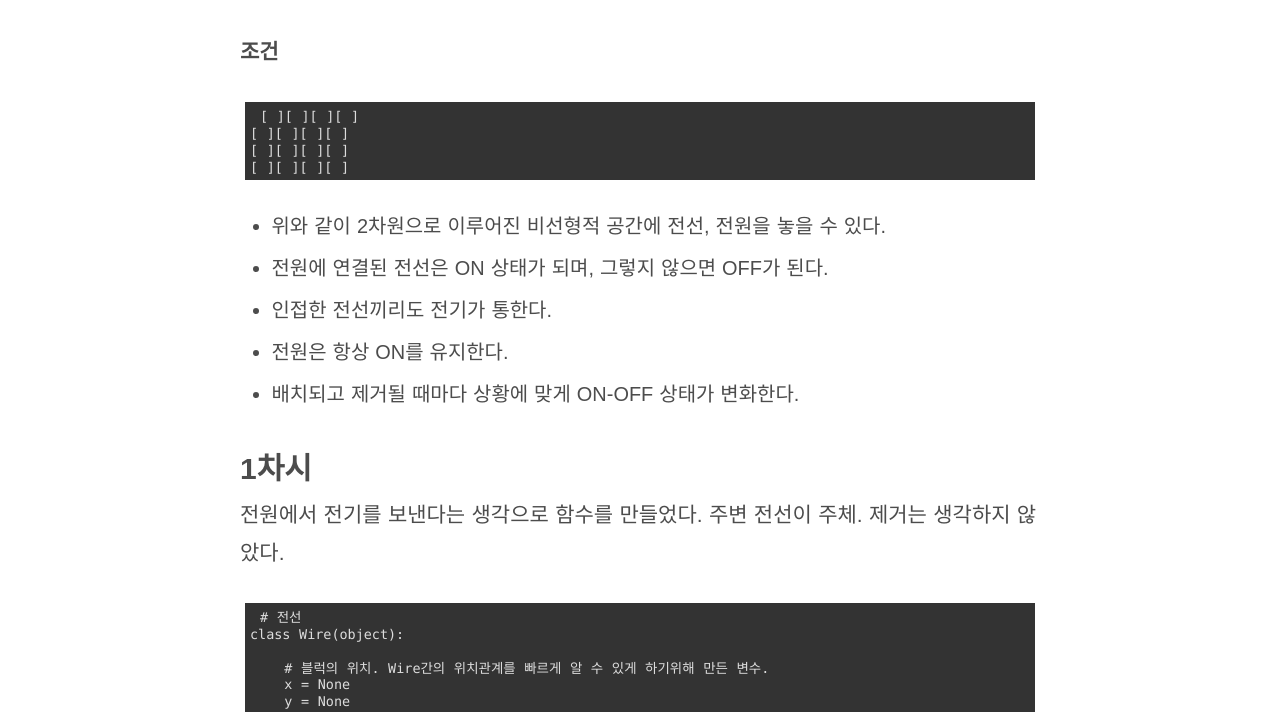
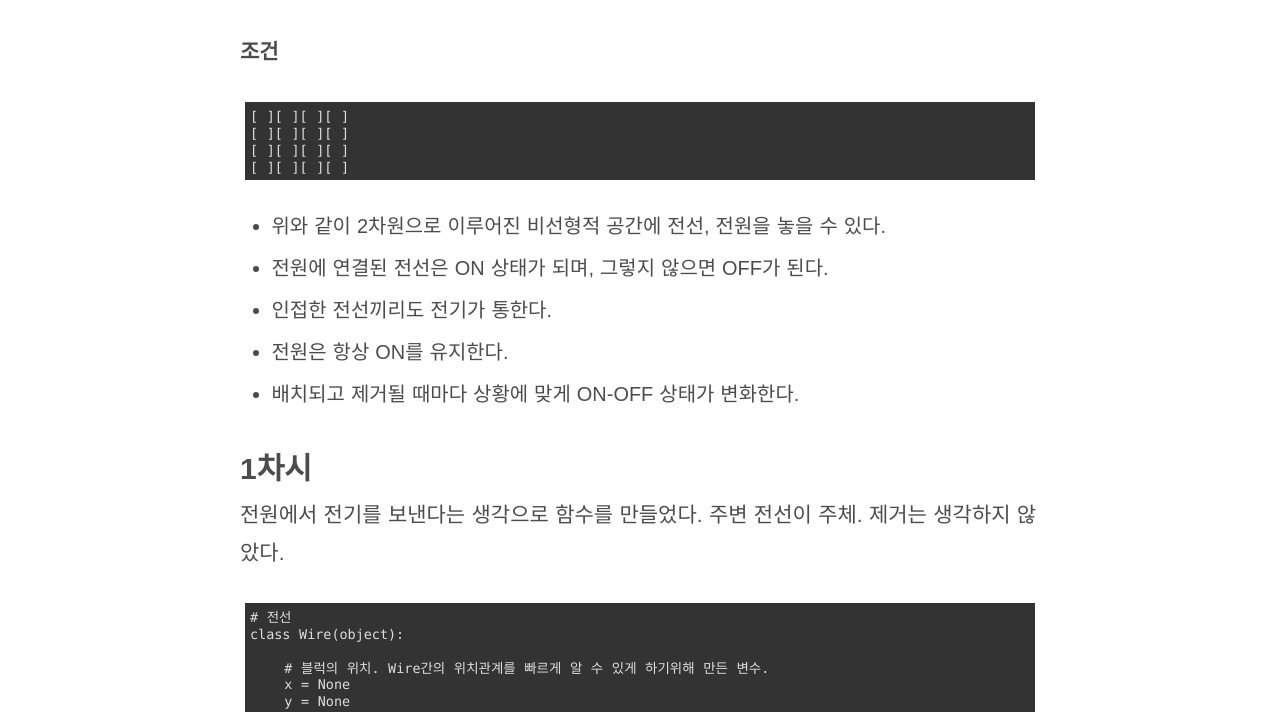
Before and after one commit to gloorx/gloorx.github.io, a Jekyll site: the page built from index.html, in a window 1280 px wide. Shown: the part 304-1016 px from the top of the page. Built offline with Jekyll 4.4.1, drawn with Linux system fonts in a browser that asks for light colours; some web fonts are replaced; the list of posts is cut into pages by our own code.

Commit message:
remove margin and paddding of code tag

```diff
--- a/_sass/_base.scss
+++ b/_sass/_base.scss
@@ -148,8 +148,8 @@ a:focus {
 }
 
 .post-body code {
-    margin: 0px 5px 0px 5px;
-    padding: 5px;
+    /*margin: 0px 5px 0px 5px;*/
+    /*padding: 5px;*/
     color: #dddddd;
     background: rgba(0,0,0,0.8);
 }
```
